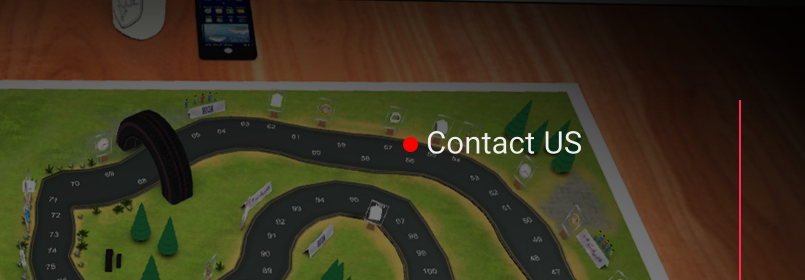
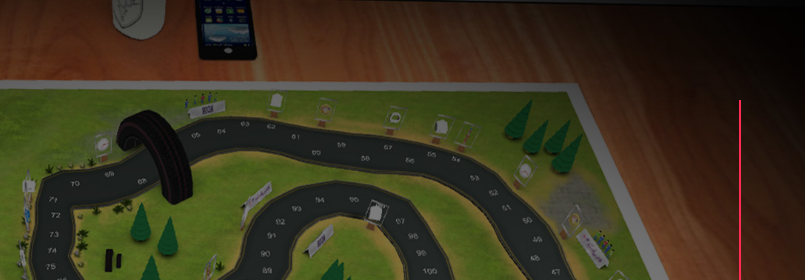
Before and after one commit to iBnav-Game/ibnav-game.github.io, a plain HTML site: page index.html in a window 1280 px wide. Shown: the top 280 px of the page, 475-1280 px from the left. Drawn offline with nearby package versions, Linux system fonts and the light colour scheme.

Commit message:
Update index.html

```diff
--- a/index.html
+++ b/index.html
@@ -60,9 +60,9 @@
                 </div>
                 <div class="nav">
                     <ul>
-                        <li onclick=" window.open('mailto: ibnav.game@gmail.com','_blank')"> Contact US
+                        <!-- <li onclick=" window.open('mailto: ibnav.game@gmail.com','_blank')"> Contact US
                             <img src="./img/path31.png" alt="" srcset="">
-                        </li>
+                        </li> -->
                         <!-- <li onclick=" window.open('','_blank')"> Sponsor <img src="./img/path31.png"
                                 alt="" srcset=""> </li> -->
                         <!-- <li onclick="window.open('','_blank')"> Product <img
```
